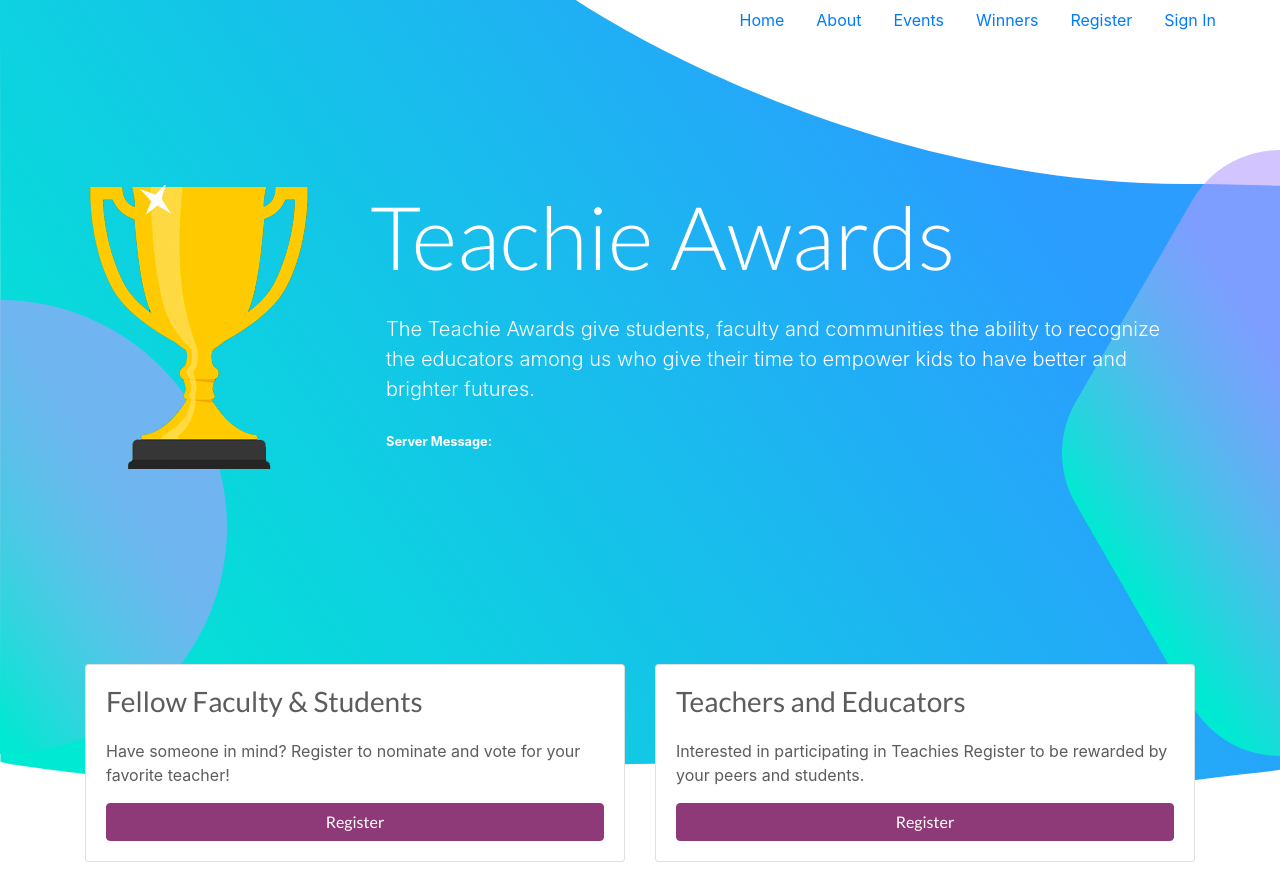
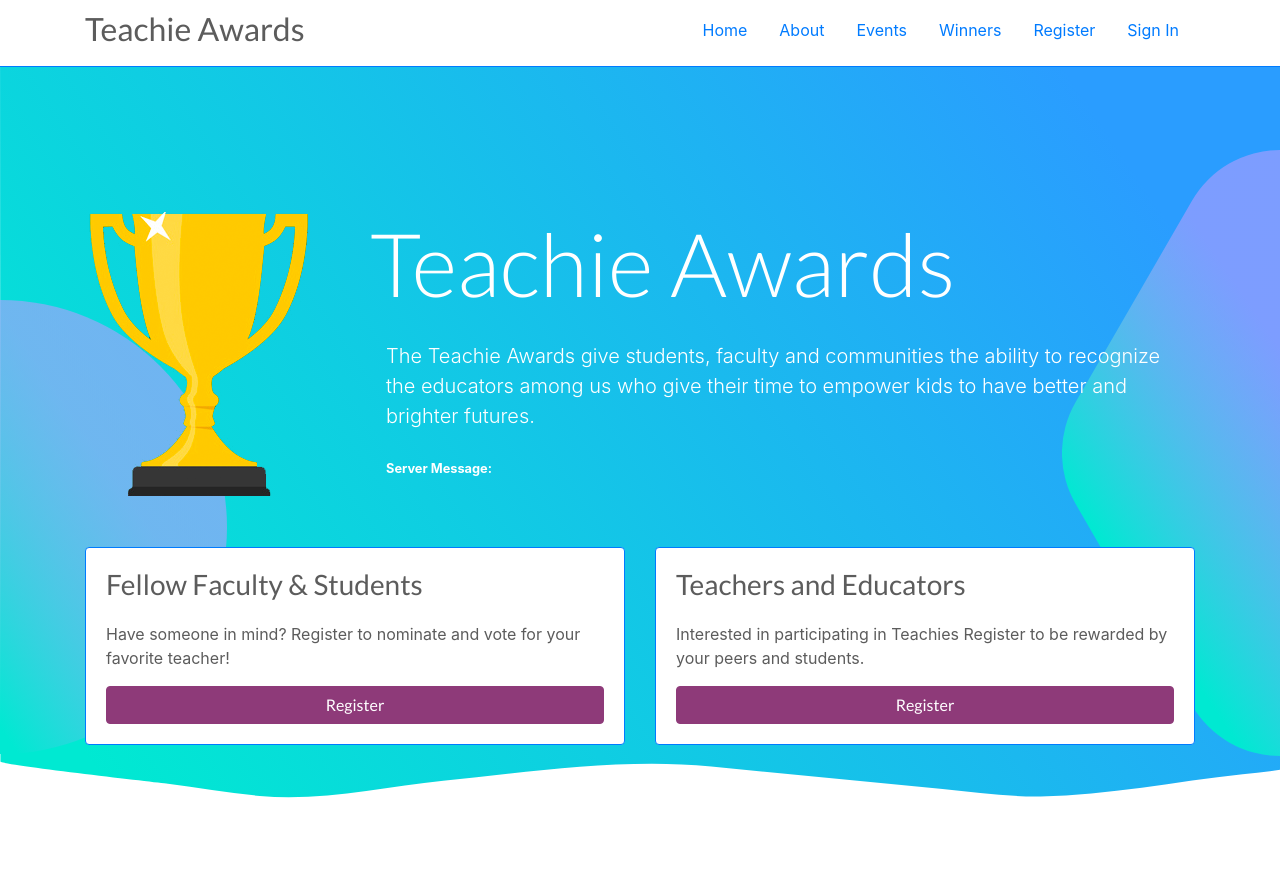
Before and after one commit to jonnylynchy/teachie-awards-client, a React (Create React App) app: page / in a window 1280 px wide. Built offline with nearby package versions, Linux system fonts and the light colour scheme; no server answers.

Commit message:
updated layout, nav, background

```diff
--- a/src/components/PageWrapper.jsx
+++ b/src/components/PageWrapper.jsx
@@ -4,13 +4,16 @@ import PropTypes from 'prop-types';
 import { Container, Row, Col } from 'reactstrap';
 
 const styles = {
-    backgroundColor: '#fff'
+    backgroundColor: '#fff',
+    marginTop: '3em',
+    zIndex: 1001,
+    position: 'relative'
 };
 
 const PageWrapper = props => {
     const { title, children } = props;
     return (
-        <Container style={styles}>
+        <Container style={styles} className="mx-auto p-5 border border-primary rounded">
             <Row>
                 <Col>
                     <h1>{title}</h1>
--- a/src/components/TopNav.jsx
+++ b/src/components/TopNav.jsx
@@ -2,9 +2,18 @@ import React from 'react';
 import { Nav, NavItem, NavLink } from 'reactstrap';
 import { NavLink as RRNavLink } from 'react-router-dom';
 
+const navStyles = {
+    background: '#fff',
+    borderBottom: '#e5e5e5',
+    padding: '10px 5px'
+};
+
 const TopNav = () => {
     return (
-        <div className="d-flex flex-row-reverse mr-5">
+        <div className="border-bottom border-primary" style={navStyles}>
+            <div className="container d-flex justify-content-between">
+                <h2>Teachie Awards</h2>
+                <div className="d-flex flex-row-reverse">
                     <Nav>
                         <NavItem>
                             <NavLink tag={RRNavLink} exact to="/" className="nav-link" activeClassName="active">
@@ -38,6 +47,8 @@ const TopNav = () => {
                         </NavItem>
                     </Nav>
                 </div>
+            </div>
+        </div>
     );
 };
 
--- a/src/index.css
+++ b/src/index.css
@@ -1,20 +1,17 @@
 body {
     margin: 0;
     padding: 0;
-  font-family: -apple-system, BlinkMacSystemFont, "Segoe UI", "Roboto", "Oxygen",
-    "Ubuntu", "Cantarell", "Fira Sans", "Droid Sans", "Helvetica Neue",
-    sans-serif;
+    font-family: -apple-system, BlinkMacSystemFont, 'Segoe UI', 'Roboto', 'Oxygen', 'Ubuntu', 'Cantarell', 'Fira Sans',
+        'Droid Sans', 'Helvetica Neue', sans-serif;
     -webkit-font-smoothing: antialiased;
     -moz-osx-font-smoothing: grayscale;
-  /* background-image: url(./images/hero.svg); */
-  background-image: url(./images/bg.svg);
+    background-image: url(./images/bg-2.svg);
     background-size: cover;
     background-repeat: no-repeat;
 }
 
 code {
-  font-family: source-code-pro, Menlo, Monaco, Consolas, "Courier New",
-    monospace;
+    font-family: source-code-pro, Menlo, Monaco, Consolas, 'Courier New', monospace;
 }
 
 .hero {
--- a/src/pages/Home.jsx
+++ b/src/pages/Home.jsx
@@ -37,12 +37,12 @@ const Home = props => {
             <Container>
                 <Row>
                     <Col sm="12">
-                        <div className="my-5 py-5" />
+                        <div className="my-5" />
                     </Col>
                 </Row>
                 <Row>
                     <Col sm="6">
-                        <Card body>
+                        <Card body className="border border-primary rounded">
                             <CardTitle>
                                 <h3>Fellow Faculty &amp; Students</h3>
                             </CardTitle>
@@ -55,7 +55,7 @@ const Home = props => {
                         </Card>
                     </Col>
                     <Col sm="6">
-                        <Card body>
+                        <Card body className="border border-primary rounded">
                             <CardTitle>
                                 <h3>Teachers and Educators</h3>
                             </CardTitle>
```
Also changed, not shown: src/images/bg-2.svg (added). Lines whose indentation alone changed are shown as unchanged.
